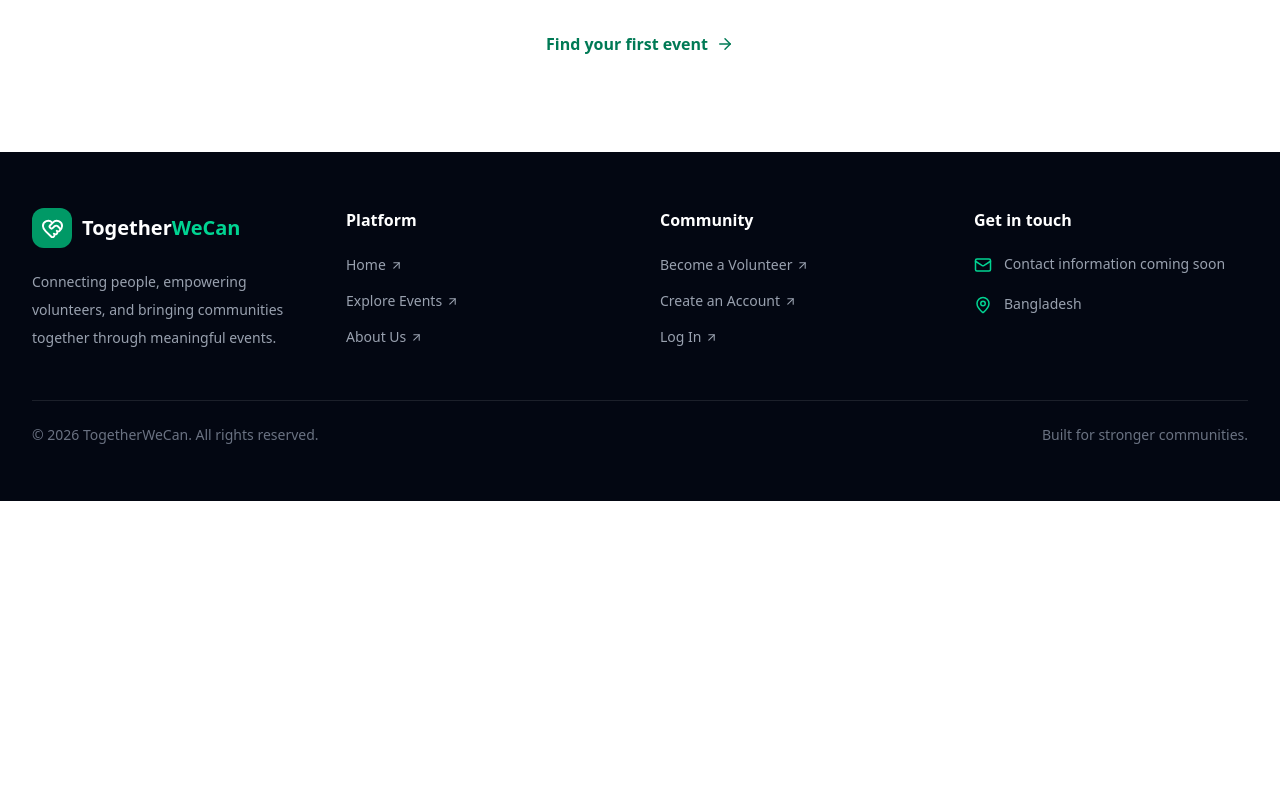
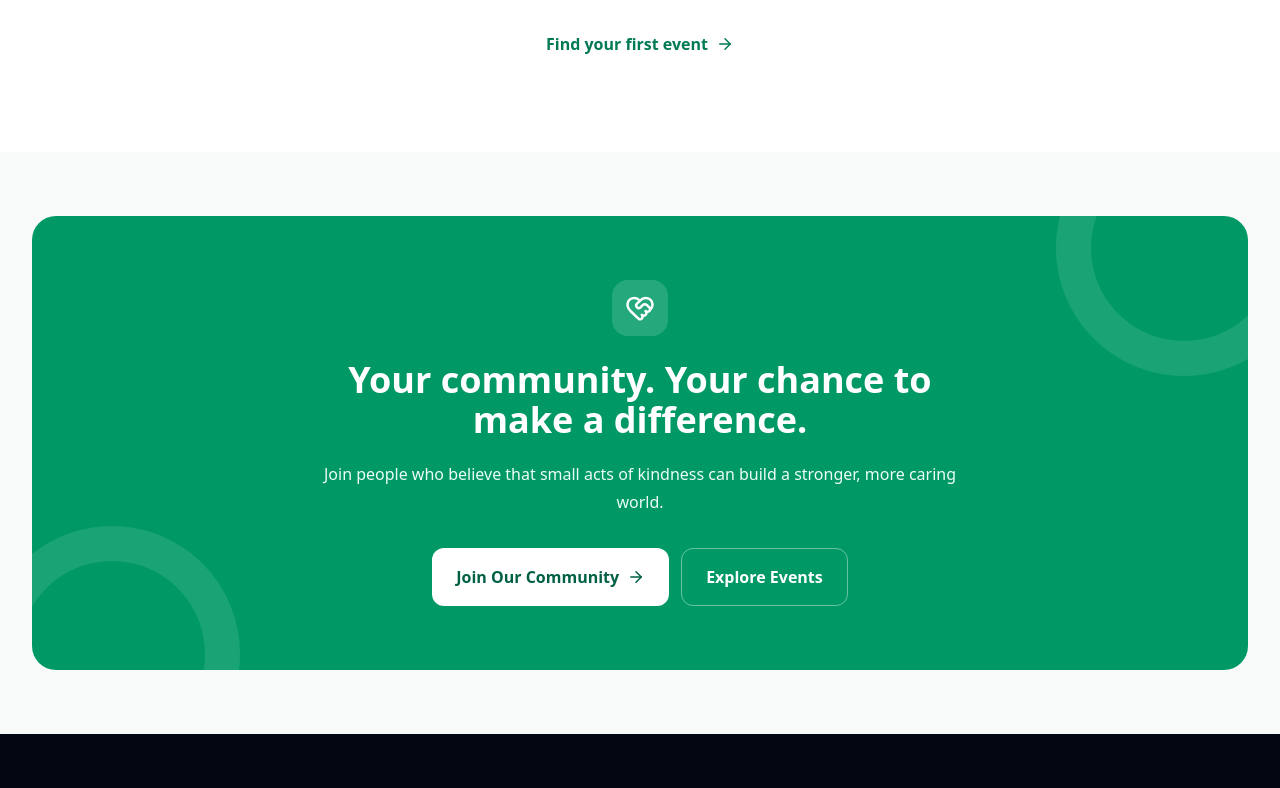
Before and after one commit to ssdevcmd/community-volunteer-platform, a Next.js app: page / in a window 1280 px wide. Shown: the part 3280-4068 px from the top of the page. Before the commit the page ends 3781 px from the top, so only its background shows below. Built offline with nearby package versions, Linux system fonts and the light colour scheme.

Commit message:
feat(home): add CTASection component

```diff
--- a/src/app/(main)/page.tsx
+++ b/src/app/(main)/page.tsx
@@ -1,4 +1,5 @@
 import CategoriesSection from "@/components/home/CategoriesSection";
+import CTASection from "@/components/home/CTASection";
 import FeaturedEvents from "@/components/home/FeaturedEvents";
 import HeroSection from "@/components/home/HeroSection";
 import HowItWorks from "@/components/home/HowItWorks";
@@ -12,6 +13,7 @@ export default function Home() {
       <CategoriesSection></CategoriesSection>
       <ImpactStats></ImpactStats>
       <HowItWorks></HowItWorks>
+      <CTASection></CTASection>
     </main>
   );
 }
--- /dev/null
+++ b/src/components/home/CTASection.tsx
@@ -0,0 +1,45 @@
+import Link from "next/link";
+import { ArrowRight, HeartHandshake } from "lucide-react";
+
+export default function CTASection() {
+  return (
+    <section className="bg-[#f8faf9] px-5 py-16 lg:px-8">
+      <div className="relative mx-auto max-w-7xl overflow-hidden rounded-3xl bg-emerald-600 px-6 py-14 text-center text-white sm:px-12 sm:py-16">
+        <div className="pointer-events-none absolute -right-16 -top-24 h-64 w-64 rounded-full border-[35px] border-white/10" />
+        <div className="pointer-events-none absolute -bottom-28 -left-12 h-64 w-64 rounded-full border-[35px] border-white/10" />
+
+        <div className="relative mx-auto max-w-2xl">
+          <div className="mx-auto flex h-14 w-14 items-center justify-center rounded-2xl bg-white/15">
+            <HeartHandshake size={30} />
+          </div>
+
+          <h2 className="mt-6 text-3xl font-black sm:text-4xl">
+            Your community. Your chance to make a difference.
+          </h2>
+
+          <p className="mt-5 leading-7 text-emerald-50">
+            Join people who believe that small acts of kindness can build a
+            stronger, more caring world.
+          </p>
+
+          <div className="mt-8 flex flex-col justify-center gap-3 sm:flex-row">
+            <Link
+              href="/register"
+              className="inline-flex items-center justify-center gap-2 rounded-xl bg-white px-6 py-4 font-bold text-emerald-800 transition hover:bg-emerald-50"
+            >
+              Join Our Community
+              <ArrowRight size={18} />
+            </Link>
+
+            <Link
+              href="/events"
+              className="rounded-xl border border-white/40 px-6 py-4 font-semibold text-white transition hover:bg-white/10"
+            >
+              Explore Events
+            </Link>
+          </div>
+        </div>
+      </div>
+    </section>
+  );
+}
```
